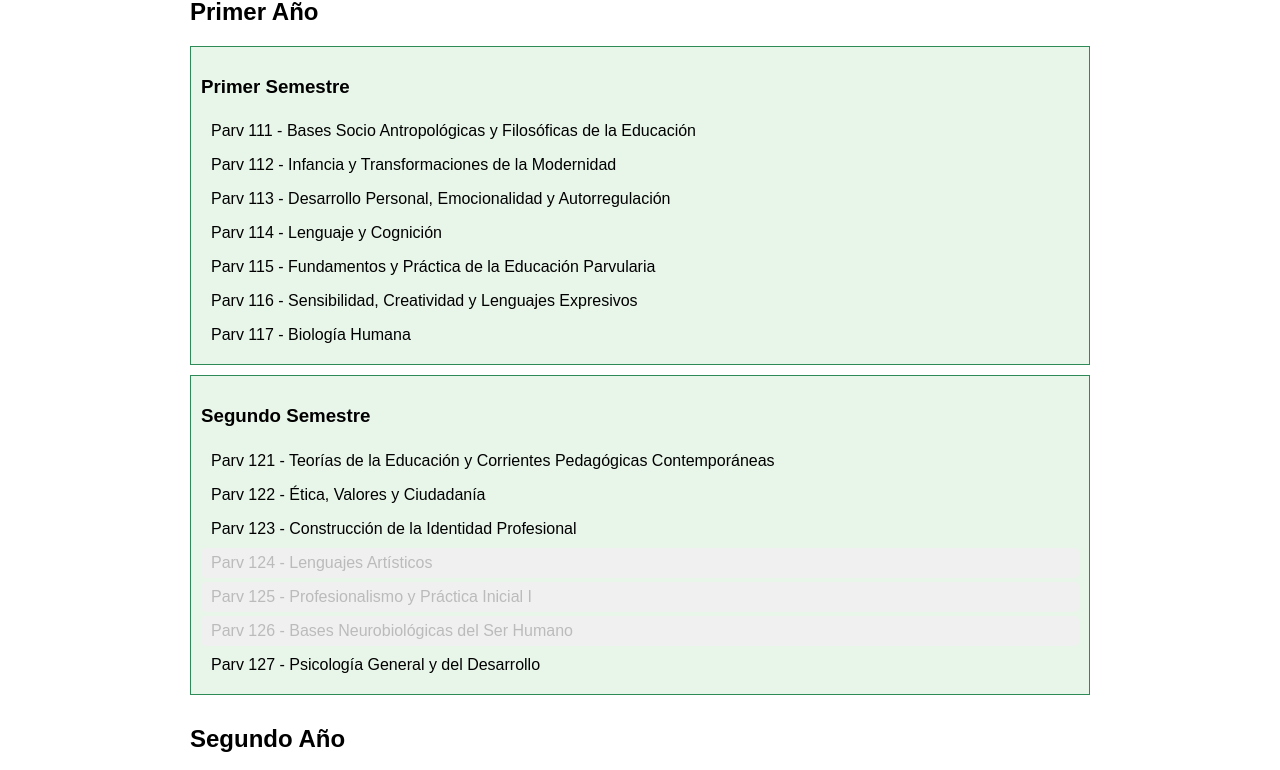
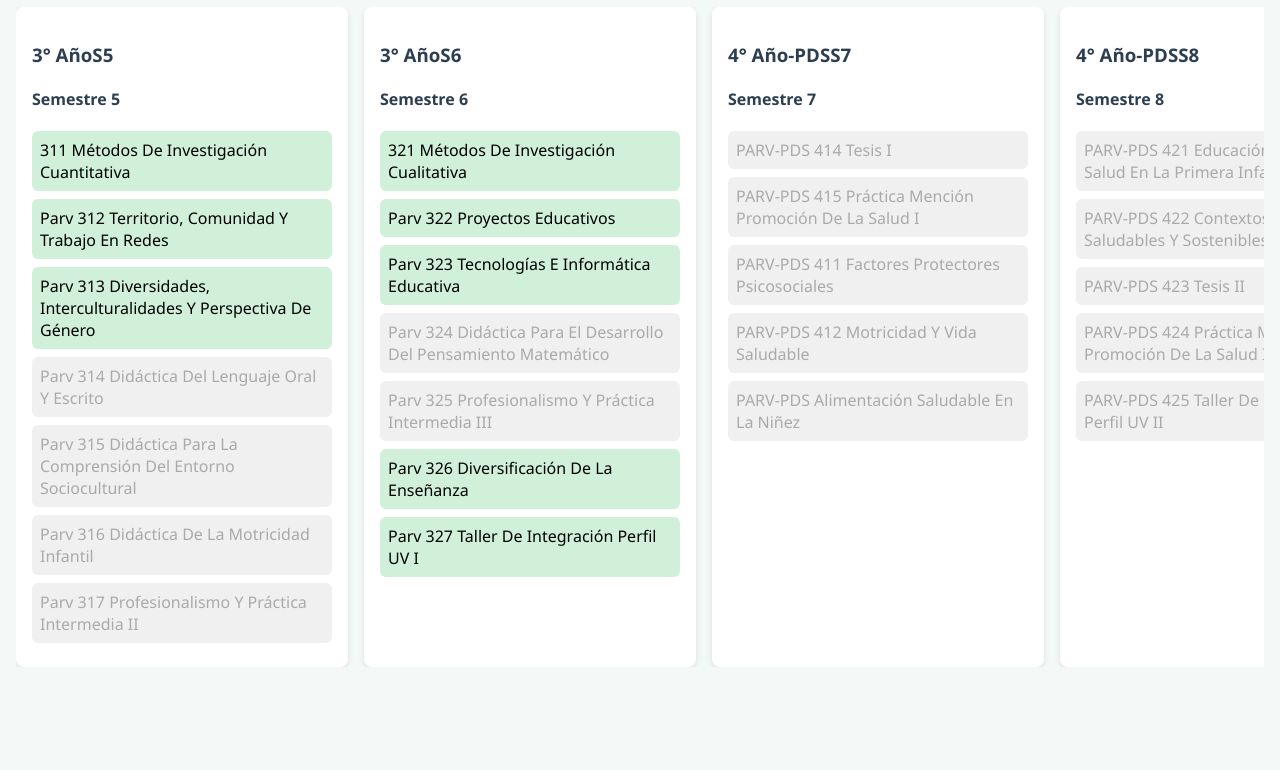
Before and after one commit to Const4nz4h/Malla-Epa-UV, a plain HTML site: page index.html in a window 1280 px wide. Shown: the part 82-852 px from the top of the page. After the commit the page ends 800 px from the top, so only its background shows below. Drawn offline with Linux system fonts and the light colour scheme.

Commit message:
Update index.html

```diff
--- a/index.html
+++ b/index.html
@@ -2,183 +2,160 @@
 <html lang="es">
 <head>
   <meta charset="UTF-8" />
-<meta name="viewport" content="width=device-width, initial-scale=1" />
-<title>Malla Curricular Interactiva</title>
+  <meta name="viewport" content="width=device-width, initial-scale=1.0"/>
+  <title>Malla Curricular Educación Parvularia</title>
   <style>
-  #malla {
-    font-family: Arial, sans-serif;
-    max-width: 900px;
-    margin: auto;
+    body {
+      font-family: 'Segoe UI', sans-serif;
+      background-color: #f4f9f8;
+      margin: 0;
+      padding: 1rem;
     }
-  #anio {
-    margin-bottom: 30px;
+    h2, h3, h4 {
+      color: #2c3e50;
     }
-  .semestre {
-    border: 1px solid #2e8b57;
-    margin: 10px 0;
-    padding: 10px;
-    background-color: #e8f5e9;
+    .grid {
+      display: flex;
+      flex-wrap: nowrap;
+      overflow-x: auto;
+      gap: 1rem;
     }
-  .ramo {
-    padding: 6px 10px;
-    margin: 4px 0;
+    .column {
+      flex: 0 0 auto;
+      width: 300px;
+      background-color: #ffffff;
+      border-radius: 8px;
+      box-shadow: 0 2px 6px rgba(0,0,0,0.1);
+      padding: 1rem;
+    }
+    .course {
+      background-color: #d1f0da;
+      margin: 0.5rem 0;
+      padding: 0.5rem;
+      border-radius: 6px;
       cursor: pointer;
-    border-radius: 5px;
-    user-select: none;
       transition: background-color 0.3s;
+      position: relative;
     }
-  .ramo:hover {
-    background-color: #c8e6c9;
+    .course.locked {
+      background-color: #f0f0f0;
+      color: #aaa;
+      cursor: not-allowed;
     }
-  .aprobado {
+    .course.locked:hover::after {
+      content: attr(data-tooltip);
+      position: absolute;
+      top: 100%;
+      left: 0;
+      background-color: #333;
+      color: white;
+      padding: 4px 8px;
+      font-size: 12px;
+      border-radius: 4px;
+      white-space: pre-line;
+      z-index: 10;
+      margin-top: 4px;
+    }
+    .course.approved {
+      background-color: #9ae6b4;
       text-decoration: line-through;
-    background-color: #a5d6a7;
-    color: #2e7d32;
-  }
-  .bloqueado {
-    color: #bbb;
-    cursor: not-allowed;
-    background-color: #f0f0f0;
     }
   </style>
 </head>
 <body>
-
-<h1>Malla Curricular Interactiva</h1>
-<div id="malla"></div>
-
+  <h2>Malla Curricular - Educación Parvularia</h2>
+  <div class="grid" id="malla"></div>
   <script>
-const malla = [
-  {
-    anio: "Primer Año",
-    semestres: [
-      {
-        semestre: "Primer Semestre",
-        ramos: [
-          { id: "Parv111", nombre: "Parv 111 - Bases Socio Antropológicas y Filosóficas de la Educación" },
-          { id: "Parv112", nombre: "Parv 112 - Infancia y Transformaciones de la Modernidad" },
-          { id: "Parv113", nombre: "Parv 113 - Desarrollo Personal, Emocionalidad y Autorregulación" },
-          { id: "Parv114", nombre: "Parv 114 - Lenguaje y Cognición" },
-          { id: "Parv115", nombre: "Parv 115 - Fundamentos y Práctica de la Educación Parvularia" },
-          { id: "Parv116", nombre: "Parv 116 - Sensibilidad, Creatividad y Lenguajes Expresivos" },
-          { id: "Parv117", nombre: "Parv 117 - Biología Humana" },
-        ]
-      },
-      {
-        semestre: "Segundo Semestre",
-        ramos: [
-          { id: "Parv121", nombre: "Parv 121 - Teorías de la Educación y Corrientes Pedagógicas Contemporáneas" },
-          { id: "Parv122", nombre: "Parv 122 - Ética, Valores y Ciudadanía" },
-          { id: "Parv123", nombre: "Parv 123 - Construcción de la Identidad Profesional" },
-          { id: "Parv124", nombre: "Parv 124 - Lenguajes Artísticos", requisitos: ["Parv116"] },
-          { id: "Parv125", nombre: "Parv 125 - Profesionalismo y Práctica Inicial I", requisitos: ["Parv115"] },
-          { id: "Parv126", nombre: "Parv 126 - Bases Neurobiológicas del Ser Humano", requisitos: ["Parv117"] },
-          { id: "Parv127", nombre: "Parv 127 - Psicología General y del Desarrollo" },
-        ]
-      },
-    ]
-  },
-  {
-    anio: "Segundo Año",
-    semestres: [
-      {
-        semestre: "Tercer Semestre",
-        ramos: [
-          { id: "Parv211", nombre: "Parv 211 - Currículum en Educación" },
-          { id: "Parv212", nombre: "Parv 212 - Psicología del Aprendizaje", requisitos: ["Parv127"] },
-          { id: "Parv213", nombre: "Parv 213 - Liderazgo y Gestión de Organizaciones" },
-          { id: "Parv214", nombre: "Parv 214 - Didáctica de los Lenguajes Artísticos", requisitos: ["Parv124"] },
-          { id: "Parv216", nombre: "Parv 216 - Didáctica del Desarrollo Personal y Oscila", requisitos: ["Parv115"] },
-          { id: "Parv215", nombre: "Parv 215 - Profesionalismo y Práctica Inicial II", requisitos: ["Parv125"] },
-          { id: "Parv217", nombre: "Parv 217 - Salud y Desarrollo Humano" },
-          { id: "Parv218", nombre: "Parv 218 - Taller de Nivelación de Inglés" },
-        ]
-      },
-      {
-        semestre: "Cuarto Semestre",
-        ramos: [
-          { id: "Parv221", nombre: "Parv 221 - Evaluación Educativa", requisitos: ["Parv211"] },
-          { id: "Parv222", nombre: "Parv 222 - Lenguaje y Comunicación" },
-          { id: "Parv223", nombre: "Parv 223 - Familia y Derechos de Familia" },
-          { id: "Parv224", nombre: "Parv 224 - Didáctica para la Comprensión del Entorno Natural", requisitos: ["Parv211"] },
-          { id: "Parv226", nombre: "Parv 226 - Motricidad Infantil" },
-          { id: "Parv227", nombre: "Parv 227 - Profesionalismo y Práctica Intermedia I", requisitos: ["Parv215"] },
-          { id: "Parv225", nombre: "Parv 225 - Salud en la Primera Infancia" },
-          { id: "Parv228", nombre: "Parv 228 - Promoción de la Salud", requisitos: ["Parv217"] },
-        ]
-      },
-    ]
-  },
-  // Más años y semestres aquí ...
+    const cursos = [
+      // Primer y Segundo Año (ya incluidos antes)...
+      { id: "311", nombre: "311 Métodos De Investigación Cuantitativa", ciclo: "3A", semestre: "S5" },
+      { id: "312", nombre: "Parv 312 Territorio, Comunidad Y Trabajo En Redes", ciclo: "3A", semestre: "S5" },
+      { id: "313", nombre: "Parv 313 Diversidades, Interculturalidades Y Perspectiva De Género", ciclo: "3A", semestre: "S5" },
+      { id: "314", nombre: "Parv 314 Didáctica Del Lenguaje Oral Y Escrito", ciclo: "3A", semestre: "S5", requisitos: ["221"] },
+      { id: "315", nombre: "Parv 315 Didáctica Para La Comprensión Del Entorno Sociocultural", ciclo: "3A", semestre: "S5", requisitos: ["221"] },
+      { id: "316", nombre: "Parv 316 Didáctica De La Motricidad Infantil", ciclo: "3A", semestre: "S5", requisitos: ["226"] },
+      { id: "317", nombre: "Parv 317 Profesionalismo Y Práctica Intermedia II", ciclo: "3A", semestre: "S5", requisitos: ["227"] },
+      { id: "321", nombre: "321 Métodos De Investigación Cualitativa", ciclo: "3A", semestre: "S6" },
+      { id: "322", nombre: "Parv 322 Proyectos Educativos", ciclo: "3A", semestre: "S6" },
+      { id: "323", nombre: "Parv 323 Tecnologías E Informática Educativa", ciclo: "3A", semestre: "S6" },
+      { id: "324", nombre: "Parv 324 Didáctica Para El Desarrollo Del Pensamiento Matemático", ciclo: "3A", semestre: "S6", requisitos: ["221"] },
+      { id: "325", nombre: "Parv 325 Profesionalismo Y Práctica Intermedia III", ciclo: "3A", semestre: "S6", requisitos: ["317"] },
+      { id: "326", nombre: "Parv 326 Diversificación De La Enseñanza", ciclo: "3A", semestre: "S6" },
+      { id: "327", nombre: "Parv 327 Taller De Integración Perfil UV I", ciclo: "3A", semestre: "S6" },
+      { id: "PDS414", nombre: "PARV-PDS 414 Tesis I", ciclo: "4A-PDS", semestre: "S7", requisitos: ["COMMON"] },
+      { id: "PDS415", nombre: "PARV-PDS 415 Práctica Mención Promoción De La Salud I", ciclo: "4A-PDS", semestre: "S7", requisitos: ["COMMON"] },
+      { id: "PDS411", nombre: "PARV-PDS 411 Factores Protectores Psicosociales", ciclo: "4A-PDS", semestre: "S7", requisitos: ["COMMON"] },
+      { id: "PDS412", nombre: "PARV-PDS 412 Motricidad Y Vida Saludable", ciclo: "4A-PDS", semestre: "S7", requisitos: ["COMMON"] },
+      { id: "PDSALIM", nombre: "PARV-PDS Alimentación Saludable En La Niñez", ciclo: "4A-PDS", semestre: "S7", requisitos: ["COMMON"] },
+      { id: "PDS421", nombre: "PARV-PDS 421 Educación Para La Salud En La Primera Infancia", ciclo: "4A-PDS", semestre: "S8", requisitos: ["COMMON"] },
+      { id: "PDS422", nombre: "PARV-PDS 422 Contextos Educativos Saludables Y Sostenibles", ciclo: "4A-PDS", semestre: "S8", requisitos: ["COMMON"] },
+      { id: "PDS423", nombre: "PARV-PDS 423 Tesis II", ciclo: "4A-PDS", semestre: "S8", requisitos: ["PDS414"] },
+      { id: "PDS424", nombre: "PARV-PDS 424 Práctica Mención Promoción De La Salud II", ciclo: "4A-PDS", semestre: "S8", requisitos: ["PDS415"] },
+      { id: "PDS425", nombre: "PARV-PDS 425 Taller De Integración Perfil UV II", ciclo: "4A-PDS", semestre: "S8", requisitos: ["327"] },
+      { id: "CTL411", nombre: "PARV-CTL 411 Bases Anatómicas Del Crecimiento", ciclo: "4A-CTL", semestre: "S7", requisitos: ["COMMON"] },
+      { id: "CTL412", nombre: "PARV-CTL 412 Evolución Del Lenguaje Oral", ciclo: "4A-CTL", semestre: "S7", requisitos: ["COMMON"] },
+      { id: "CTL413", nombre: "PARV-CTL 413 Evolución Del Lenguaje Escrito", ciclo: "4A-CTL", semestre: "S7", requisitos: ["COMMON"] },
+      { id: "CTL414", nombre: "PARV-CTL 414 Tesis I", ciclo: "4A-CTL", semestre: "S7", requisitos: ["COMMON"] },
+      { id: "CTL415", nombre: "PARV-CTL 415 Práctica Mención Comunicación Y Trastornos Del Lenguaje I", ciclo: "4A-CTL", semestre: "S7" },
+      { id: "CTL421", nombre: "PARV-CTL 421 Trastornos Del Lenguaje", ciclo: "4A-CTL", semestre: "S8", requisitos: ["COMMON"] },
+      { id: "CTL422", nombre: "PARV-CTL 422 Contextos Educativos Saludables Y Sostenibles", ciclo: "4A-CTL", semestre: "S8", requisitos: ["COMMON"] },
+      { id: "CTL423", nombre: "PARV-CTL 423 Tesis II", ciclo: "4A-CTL", semestre: "S8", requisitos: ["CTL414"] },
+      { id: "CTL424", nombre: "PARV-CTL 424 Práctica Mención Comunicación Trastornos Del Lenguaje II", ciclo: "4A-CTL", semestre: "S8", requisitos: ["CTL415"] },
+      { id: "CTL425", nombre: "PARV-CTL 425 Taller De Integración Perfil UV II", ciclo: "4A-CTL", semestre: "S8", requisitos: ["327"] },
+      { id: "511", nombre: "Parv 511 Práctica Profesional", ciclo: "5A", semestre: "S9", requisitos: ["PDS425", "CTL425"] },
+      { id: "512", nombre: "Parv 512 Taller Práctica Profesional", ciclo: "5A", semestre: "S9", requisitos: ["PDS425", "CTL425"] },
+      { id: "513", nombre: "Parv 513 Taller De Integración Perfil UV II", ciclo: "5A", semestre: "S9", requisitos: ["PDS425", "CTL425"] }
     ];
 
-// Set para almacenar ramos aprobados
-const aprobados = new Set();
-
-// Función que verifica prerrequisitos
-function puedeAprobar(ramo) {
-  if (!ramo.requisitos) return true;
-  return ramo.requisitos.every(req => aprobados.has(req));
-}
-
-// Renderizamos la malla
-function renderMalla() {
-  const contenedor = document.getElementById("malla");
-  contenedor.innerHTML = "";
-
-  malla.forEach(anio => {
-    const anioDiv = document.createElement("div");
-    anioDiv.id = "anio";
-
-    const anioTitulo = document.createElement("h2");
-    anioTitulo.textContent = anio.anio;
-    anioDiv.appendChild(anioTitulo);
-
-    anio.semestres.forEach(sem => {
-      const semestreDiv = document.createElement("div");
-      semestreDiv.classList.add("semestre");
-
-      const titulo = document.createElement("h3");
-      titulo.textContent = sem.semestre;
-      semestreDiv.appendChild(titulo);
-
-      sem.ramos.forEach(ramo => {
-        const ramoDiv = document.createElement("div");
-        ramoDiv.classList.add("ramo");
-        ramoDiv.textContent = ramo.nombre;
-        ramoDiv.dataset.id = ramo.id;
-
-        if (aprobados.has(ramo.id)) {
-          ramoDiv.classList.add("aprobado");
-          ramoDiv.title = "Ramo aprobado. Haz clic para desmarcar.";
-        } else if (!puedeAprobar(ramo)) {
-          ramoDiv.classList.add("bloqueado");
-          ramoDiv.title = "Debe aprobar prerrequisitos primero";
-        } else {
-          ramoDiv.title = "Haz clic para aprobar";
-        }
-
-        ramoDiv.addEventListener("click", () => {
-          if (aprobados.has(ramo.id)) {
-            aprobados.delete(ramo.id);
-          } else if (puedeAprobar(ramo)) {
-            aprobados.add(ramo.id);
-          }
-          renderMalla();
+    const aprobados = JSON.parse(localStorage.getItem("aprobados") || "[]");
+    const malla = document.getElementById("malla");
+    const agrupados = {};
+    cursos.forEach(curso => {
+      const key = curso.ciclo + curso.semestre;
+      if (!agrupados[key]) agrupados[key] = [];
+      agrupados[key].push(curso);
     });
 
-        semestreDiv.appendChild(ramoDiv);
+    Object.keys(agrupados).forEach(key => {
+      const columna = document.createElement("div");
+      columna.className = "column";
+      columna.innerHTML = `<h3>${key.replace(/(\d)A/, '$1° Año')}</h3><h4>Semestre ${key.slice(-1)}</h4>`;
+      agrupados[key].forEach(curso => {
+        const div = document.createElement("div");
+        div.className = "course";
+        div.textContent = curso.nombre;
+        div.dataset.id = curso.id;
+        div.addEventListener("click", () => {
+          if (div.classList.contains("locked")) return;
+          const idx = aprobados.indexOf(curso.id);
+          if (idx >= 0) aprobados.splice(idx, 1);
+          else aprobados.push(curso.id);
+          localStorage.setItem("aprobados", JSON.stringify(aprobados));
+          render();
+        });
+        columna.appendChild(div);
+      });
+      malla.appendChild(columna);
     });
 
-      anioDiv.appendChild(semestreDiv);
-    });
-
-    contenedor.appendChild(anioDiv);
+    function render() {
+      document.querySelectorAll(".course").forEach(div => {
+        const curso = cursos.find(c => c.id === div.dataset.id);
+        const faltan = (curso.requisitos || []).filter(r => r === "COMMON" ? !cursos.filter(c2 => !c2.requisitos?.includes("COMMON") && aprobados.includes(c2.id)).length : !aprobados.includes(r));
+        div.classList.remove("locked", "approved");
+        div.removeAttribute("data-tooltip");
+        if (aprobados.includes(curso.id)) {
+          div.classList.add("approved");
+        } else if (faltan.length > 0) {
+          div.classList.add("locked");
+          div.dataset.tooltip = "Requiere:\n" + faltan.map(r => {
+            const req = cursos.find(c => c.id === r);
+            return req ? req.nombre : r;
+          }).join("\n");
+        }
       });
     }
-
-document.addEventListener("DOMContentLoaded", renderMalla);
+    render();
   </script>
-
 </body>
 </html>
```
Lines whose indentation alone changed are shown as unchanged.
